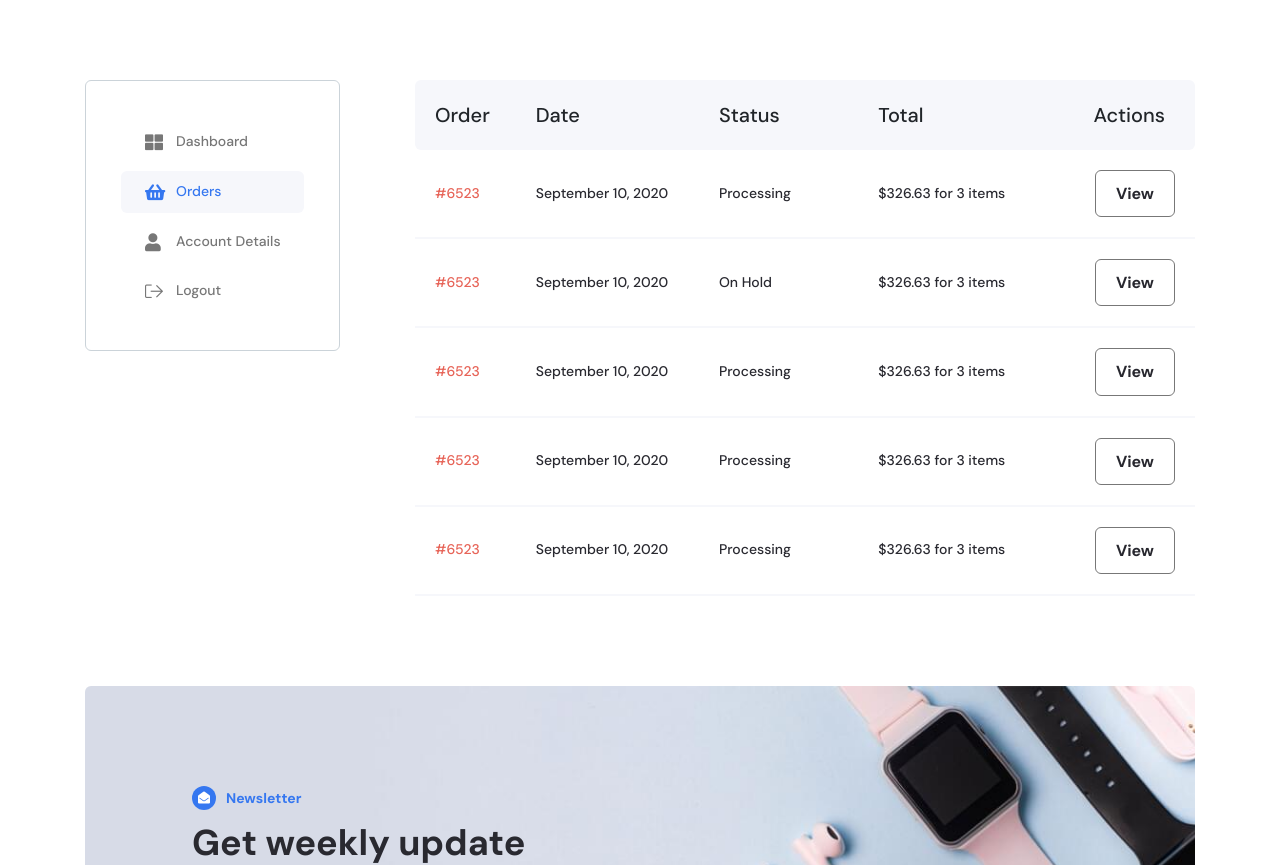
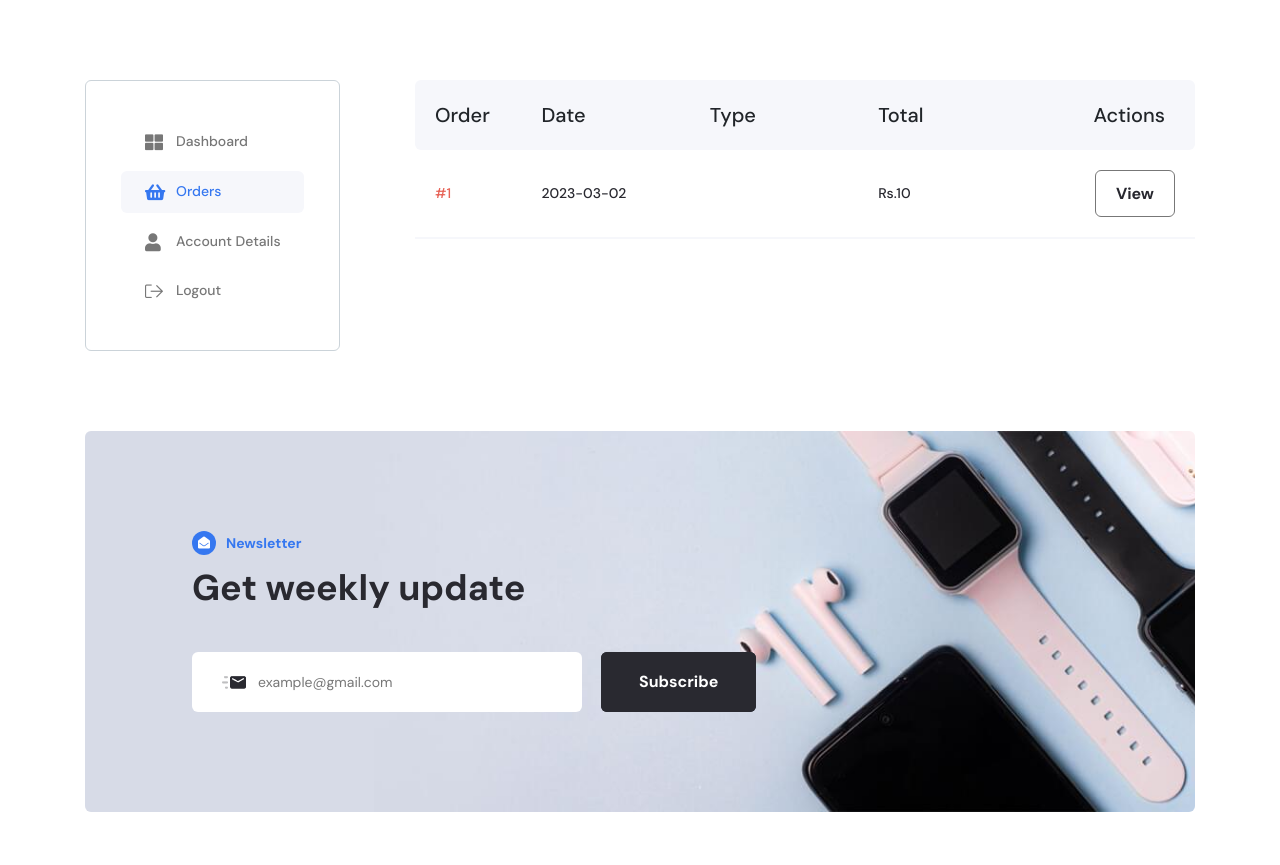
Before and after one commit to shyamanga96/bumbele-bee, a CodeIgniter app: page /bumble-bee/customer/account in a window 1280 px wide, after a click on "Orders". Shown: the part 80-945 px from the top of the page. Run offline with CodeIgniter, Linux system fonts and the light colour scheme; the visitor is signed in with stand-in values (Sample User, id 1); tables that the repository leaves empty or names only in its code hold one stand-in row (values such as "Sample post"); some web fonts are replaced.

Commit message:
Account Page  Func

```diff
--- a/application/controllers/Customer.php
+++ b/application/controllers/Customer.php
@@ -6,6 +6,7 @@ class Customer extends CI_Controller {
 	function __construct() {
 		parent::__construct();
 		$this->load->model('Admin_model');
+		$this->load->model('Customer_model');
 
 		$user_data = $this->session->userdata();
 
@@ -18,7 +19,33 @@ class Customer extends CI_Controller {
 
 	public function account()
 	{
-		$this->load->view('customer_account');
+		$user_data = $this->session->userdata();
+
+		$data['orders'] = $this->Customer_model->getOrdersByCustomerId($user_data['customerId']);
+		$data['customer'] = $this->Customer_model->getCustomerDetailsById($user_data['customerId']);
+
+		$this->load->view('customer_account',$data);
+	}
+
+	public function accountDataUpdateById()
+	{
+		$user_data = $this->session->userdata();
+
+		$cus_data = [
+			'f_name'=>$_POST['f_name'],
+			'l_name'=>$_POST['l_name'],
+			'contact_nu'=>$_POST['contact_nu'],
+			'birthday'=>$_POST['birthday'],
+			'country'=>$_POST['country'],
+			'address1'=>$_POST['address1'],
+			'address2'=>$_POST['address2'],
+			'city'=>$_POST['city']
+		];
+
+		$this->Customer_model->updateCustomerDetailsById($user_data['customerId'],$cus_data);
+
+		$this->session->set_flashdata('user_update', 'User Details Updated Successfully!');
+		redirect('customer/account');
 	}
 
 
--- a/application/models/Customer_model.php
+++ b/application/models/Customer_model.php
@@ -53,6 +53,15 @@ public function addOrderItemsByOrderId($data)
  return $this->db->insert_id();
 }
 
+public function getOrdersByCustomerId($id)
+{
+  $this->db->order_by('id','DESC');
+  $this->db->where('customer_id', $id);
+  $query = $this->db->get('orders');
+
+  return $query->result();
+}
+
 
 
 
--- a/application/views/customer_account.php
+++ b/application/views/customer_account.php
@@ -39,6 +39,14 @@
                                   <?php echo $this->session->flashdata('order_placed'); ?>
                               </div>
                           <?php } ?>
+
+                          <?php if($this->session->flashdata('user_update')){ ?>
+                            <div class="alert alert-success" role="alert">
+                              <?php echo $this->session->flashdata('user_update'); ?>
+                          </div>
+                      <?php } ?>
+
+
                       <div class="tab-pane fade show active" id="nav-dashboard" role="tabpanel">
                         <div class="axil-dashboard-overview">
                             <div class="welcome-text">Hello Annie (not <span>Annie?</span> <a href="<?php echo base_url(); ?>user/customerLogout">Log Out</a>)</div>
@@ -53,47 +61,22 @@
                                         <tr>
                                             <th scope="col">Order</th>
                                             <th scope="col">Date</th>
-                                                <th scope="col">Status</th>
+                                            <th scope="col">Type</th>
                                             <th scope="col">Total</th>
                                             <th scope="col">Actions</th>
                                         </tr>
                                     </thead>
                                     <tbody>
+                                        <?php foreach ($orders as $key => $order) { ?>
                                             <tr>
-                                                <th scope="row">#6523</th>
-                                                <td>September 10, 2020</td>
-                                                <td>Processing</td>
-                                                <td>$326.63 for 3 items</td>
+                                                <th scope="row">#<?php echo $order->id ?></th>
+                                                <td><?php echo date_format(new DateTime('today'),"Y-m-d") ?></td>
+                                                <td><?php echo $order->type ?></td>
+                                                <td>Rs.<?php echo number_format($order->total) ?></td>
                                                 <td><a href="#" class="axil-btn view-btn">View</a></td>
                                             </tr>
-                                            <tr>
-                                                <th scope="row">#6523</th>
-                                                <td>September 10, 2020</td>
-                                                <td>On Hold</td>
-                                                <td>$326.63 for 3 items</td>
-                                                <td><a href="#" class="axil-btn view-btn">View</a></td>
-                                            </tr>
-                                            <tr>
-                                                <th scope="row">#6523</th>
-                                                <td>September 10, 2020</td>
-                                                <td>Processing</td>
-                                                <td>$326.63 for 3 items</td>
-                                                <td><a href="#" class="axil-btn view-btn">View</a></td>
-                                            </tr>
-                                            <tr>
-                                                <th scope="row">#6523</th>
-                                                <td>September 10, 2020</td>
-                                                <td>Processing</td>
-                                                <td>$326.63 for 3 items</td>
-                                                <td><a href="#" class="axil-btn view-btn">View</a></td>
-                                            </tr>
-                                            <tr>
-                                                <th scope="row">#6523</th>
-                                                <td>September 10, 2020</td>
-                                                <td>Processing</td>
-                                                <td>$326.63 for 3 items</td>
-                                                <td><a href="#" class="axil-btn view-btn">View</a></td>
-                                            </tr>
+                                        <?php } ?>
+
                                     </tbody>
                                 </table>
                             </div>
@@ -102,32 +85,94 @@
                     <div class="tab-pane fade" id="nav-account" role="tabpanel">
                         <div class="col-lg-9">
                             <div class="axil-dashboard-account">
-                                    <form class="account-details-form">
+                                <form class="account-details-form" method="POST" action="<?php echo base_url(); ?>customer/accountDataUpdateById">
                                   <div class="row">
                                     <div class="col-lg-6">
                                         <div class="form-group">
-                                                    <label>First Name</label>
-                                                    <input type="text" class="form-control" value="Annie">
+                                            <label>First Name <span>*</span></label>
+                                            <input type="text" id="f_name" name="f_name" required value="<?php if (isset($customer)) {
+                                                echo $customer->f_name;
+                                            }  ?>">
                                         </div>
                                     </div>
                                     <div class="col-lg-6">
                                         <div class="form-group">
-                                                    <label>Last Name</label>
-                                                    <input type="text" class="form-control" value="Mario">
+                                            <label>Last Name <span>*</span></label>
+                                            <input type="text" id="l_name" name="l_name" required value="<?php if (isset($customer)) {
+                                                echo $customer->l_name;
+                                            }  ?>">
                                         </div>
                                     </div>
-                                            <div class="col-12">
-                                                <div class="form-group mb--40">
-                                                    <label>Country/ Region</label>
-                                                    <select class="select2">
-                                                        <option value="1">United Kindom (UK)</option>
-                                                        <option value="1">United States (USA)</option>
-                                                        <option value="1">United Arab Emirates (UAE)</option>
-                                                        <option value="1">Australia</option>
-                                                    </select>
-                                                    <p class="b3 mt--10">This will be how your name will be displayed in the account section and in reviews</p>
+                                </div>
+
+                                <div class="row">
+                                    <div class="col-lg-6">
+                                        <div class="form-group">
+                                            <label>Date of Birth<span>*</span></label>
+                                            <input type="date" id="birthday" name="birthday" required value="<?php if (isset($customer)) {
+                                                echo $customer->birthday;
+                                            }  ?>">
                                         </div>
                                     </div>
+                                    <div class="col-lg-6">
+                                        <div class="form-group">
+                                         <label>Country<span>*</span></label>
+                                         <select id="country" name="country" required>
+                                            <option value="Sri Lanka" <?php if (isset($customer)&& $customer->country == "Sri Lanka") {
+                                                echo "selected";
+                                            }  ?>>Sri Lanka</option>
+                                            <option value="England" <?php if (isset($customer)&& $customer->country == "England") {
+                                                echo "selected";
+                                            }  ?>>England</option>
+                                            <option value="New Zealand" <?php if (isset($customer)&& $customer->country == "New Zealand") {
+                                                echo "selected";
+                                            }  ?>>New Zealand</option>
+                                            <option value="Switzerland" <?php if (isset($customer)&& $customer->country == "Switzerland") {
+                                                echo "selected";
+                                            }  ?>>Switzerland</option>
+                                            <option value="United Kindom (UK)" <?php if (isset($customer)&& $customer->country == "United Kindom (UK)") {
+                                                echo "selected";
+                                            }  ?>>United Kindom (UK)</option>
+                                            <option value="United States (USA)" <?php if (isset($customer)&& $customer->country == "United States (USA)") {
+                                                echo "selected";
+                                            }  ?>>United States (USA)</option>
+                                        </select>
+                                    </div>
+                                </div>
+                            </div>
+                            <div class="form-group">
+                                <label>Street Address <span>*</span></label>
+                                <input type="text" id="address1" name="address1" class="mb--15" placeholder="House number and street name" required value="<?php if (isset($customer)) {
+                                    echo $customer->address1;
+                                }  ?>">
+                                <input type="text" id="address2" name="address2" placeholder="Apartment, suite, unit, etc. (optonal)" required value="<?php if (isset($customer)) {
+                                    echo $customer->address2;
+                                }  ?>">
+                            </div>
+                            <div class="form-group">
+                                <label>Town/ City <span>*</span></label>
+                                <input type="text" id="city" name="city" required value="<?php if (isset($customer)) {
+                                    echo $customer->city;
+                                }  ?>">
+                            </div>
+                            <div class="form-group">
+                                <label>Phone <span>*</span></label>
+                                <input type="tel" id="contact_nu" name="contact_nu" required value="<?php if (isset($customer)) {
+                                    echo $customer->contact_nu;
+                                }  ?>">
+                            </div>
+                            <div class="form-group">
+                                <label>Email Address <span>*</span></label>
+                                <input type="email" id="email" name="email" required value="<?php if (isset($customer)) {
+                                    echo $customer->email;
+                                }  ?>">
+                            </div>
+                            <div class="form-group mb-10">
+                                <input type="submit" class="axil-btn" value="Update Data">
+                            </div>
+
+                        </form>
+                   <!--      <div class="row">
                             <div class="col-12">
                                 <h5 class="title">Password Change</h5>
                                 <div class="form-group">
@@ -146,8 +191,7 @@
                                     <input type="submit" class="axil-btn" value="Save Changes">
                                 </div>
                             </div>
-                                        </div>
-                                    </form>
+                        </div> -->
                     </div>
                 </div>
             </div>
```
Lines whose indentation alone changed are shown as unchanged.
